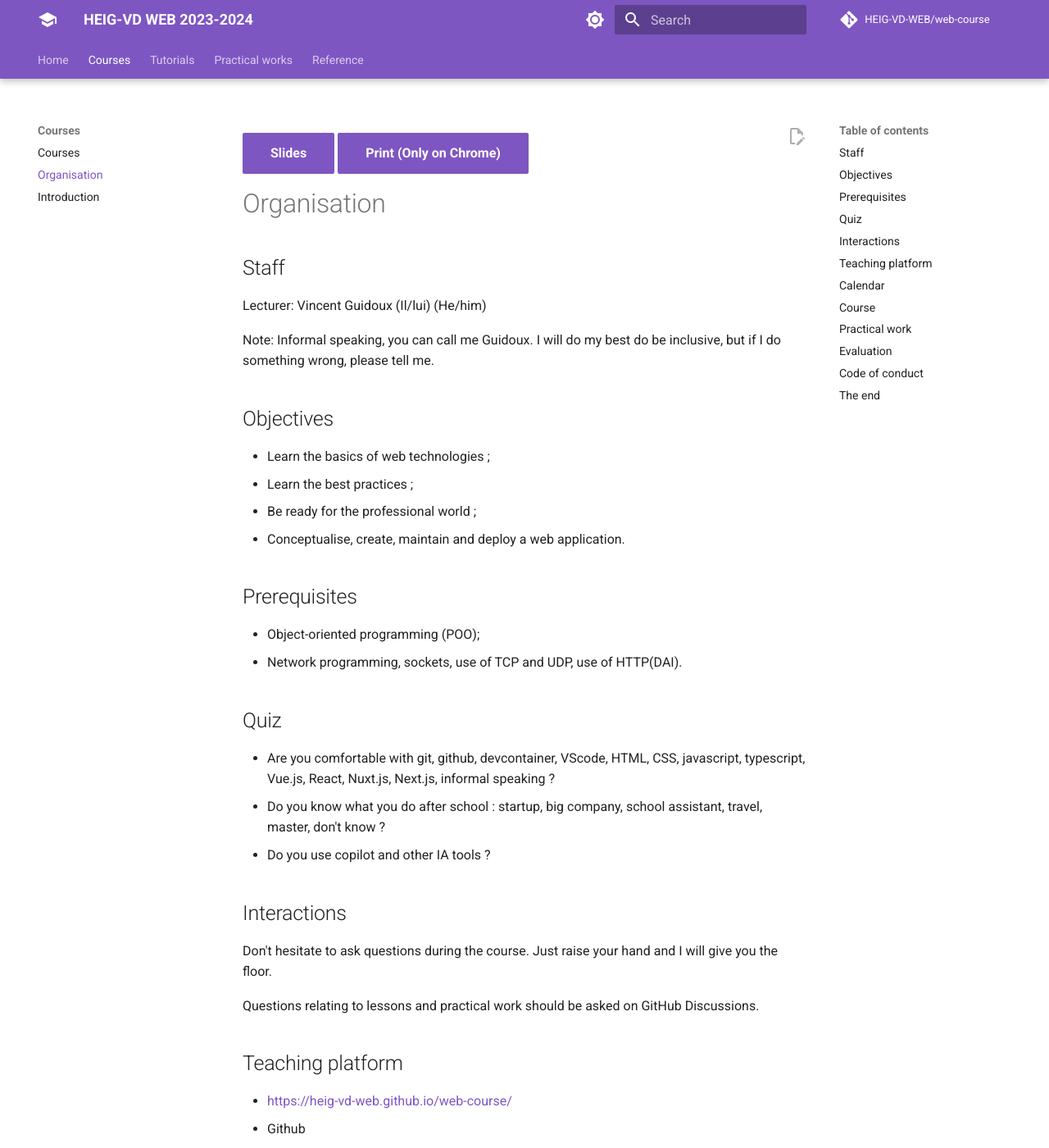
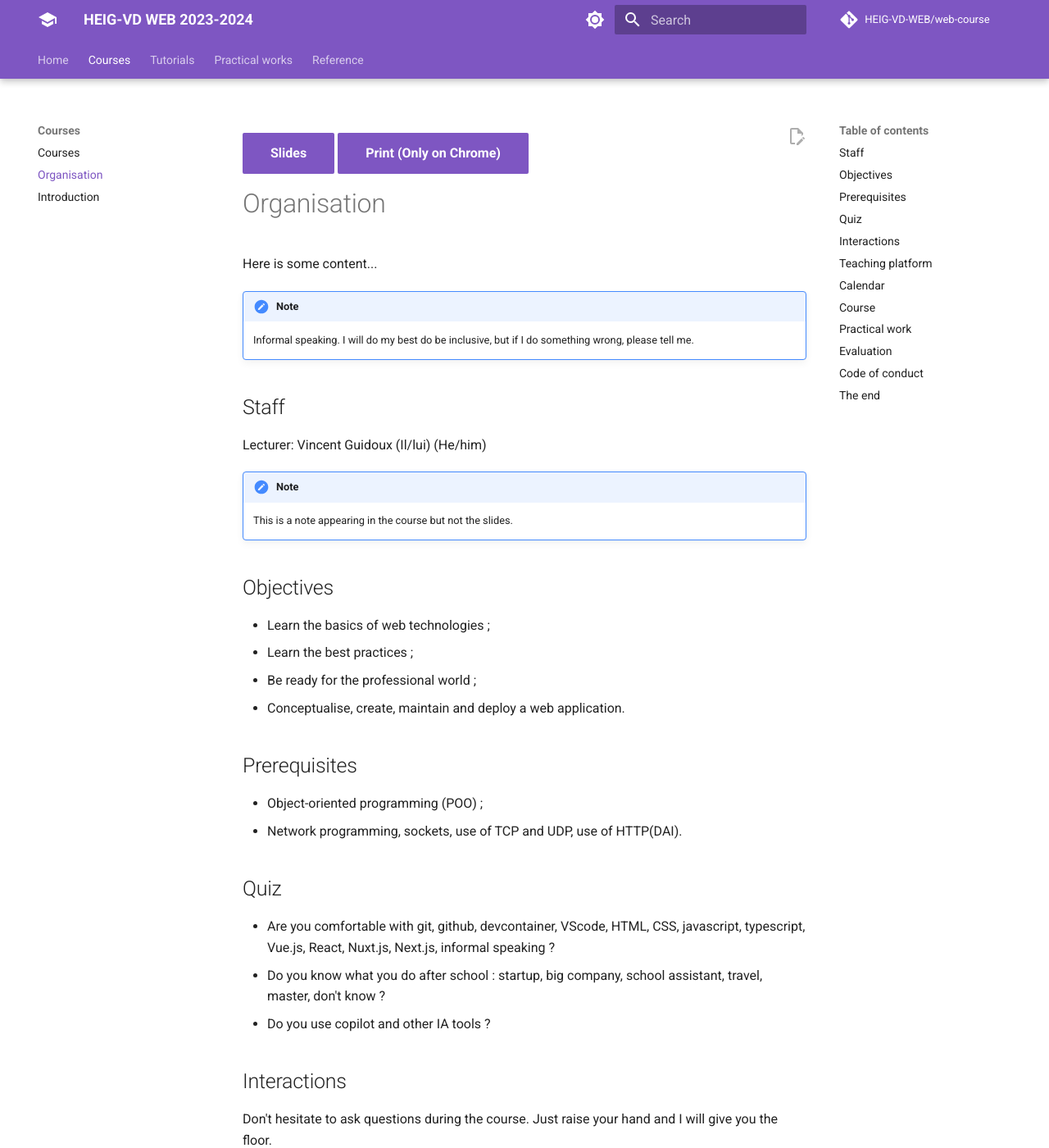
Before and after one commit to HEIG-VD-WEB/web-course, an MkDocs documentation site: the page built from docs/courses/organisation/index.md, in a window 1280 px wide and 1400 px high. Shown: the whole window at 82% size. Built offline with MkDocs 1.6.1 and Material for MkDocs 9.7.7, drawn with Linux system fonts in a browser that asks for light colours; comment, search, counter and statistics services are not loaded.

Commit message:
made node work for both slide and course

```diff
--- a/docs/courses/organisation/slides.md
+++ b/docs/courses/organisation/slides.md
@@ -6,12 +6,18 @@ search:
 
 # Organisation
 
+Here is some content...
+
+!!! note
+	Informal speaking. I will do my best do be inclusive, but if I do something wrong, please tell me.
+
 
 ## Staff
 
 Lecturer: Vincent Guidoux (Il/lui) (He/him)
 
-Note: Informal speaking, you can call me Guidoux. I will do my best do be inclusive, but if I do something wrong, please tell me.
+!!! note
+	This is a note appearing in the course but not the slides.
 
 
 ## Objectives
@@ -24,7 +30,7 @@ Note: Informal speaking, you can call me Guidoux. I will do my best do be inclus
 
 ## Prerequisites
 
-- Object-oriented programming (POO);
+- Object-oriented programming (POO) ;
 - Network programming, sockets, use of TCP and UDP, use of HTTP(DAI).
 
 
@@ -89,6 +95,7 @@ The evaluations will have the following format:
 
 We will create a code of conduct together. Using this [link]
 
+
 ## The end
 
 - Do you have any questions ?
--- a/theme/reveal.html
+++ b/theme/reveal.html
@@ -47,7 +47,7 @@
 <body>
 	<div class="reveal">
 		<div class="slides">
-			<section data-markdown data-separator="^\n$" data-separator-vertical="^\n--\n$" data-notes="^Note:" data-markdown
+			<section data-markdown data-separator="^\n$" data-separator-notes="^\!\!\! note"
 				style="font-size: 0.6em; text-align: left;">
 				<textarea data-template>
 				{{ page.markdown }}
```
